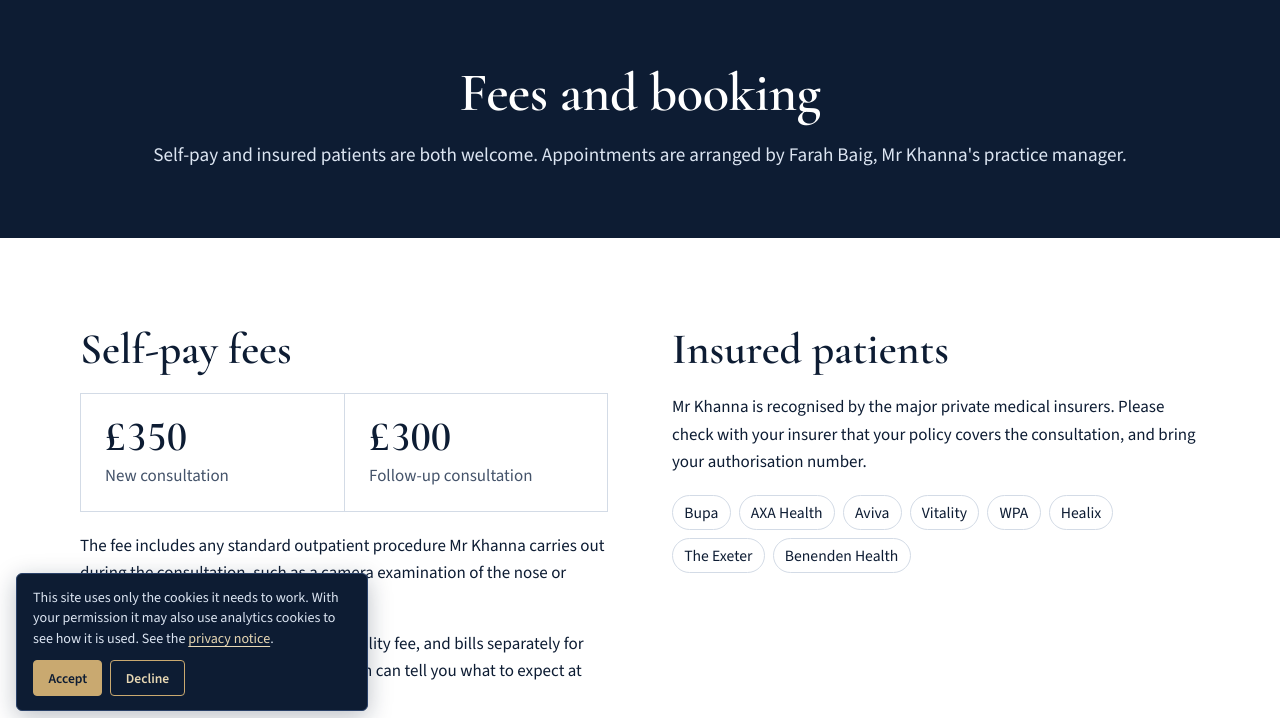
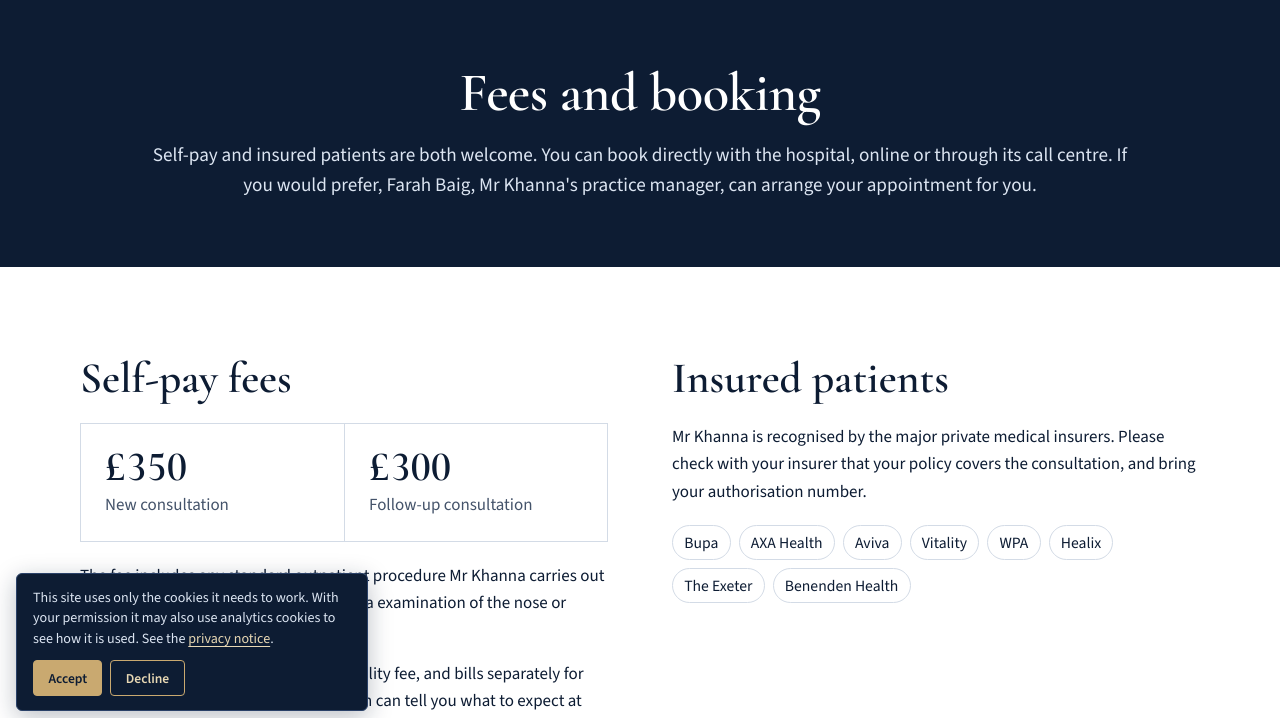
Before and after one commit to am4nkhanna-dev/amankhanna-site, a plain HTML site: page book.html in a window 1280 px wide. Shown: the part 73-791 px from the top of the page. Drawn offline with nearby package versions, Linux system fonts and the light colour scheme; a script that the page names is missing.

Commit message:
Fees and booking intro: direct booking first, Farah as backup
Co-Authored-By: Claude Sonnet 5.5 <noreply@anthropic.com>
Claude-Session: https://claude.ai/code/session_01Qj9Me5qhcF2y9SeBomMYBH

```diff
--- a/book.html
+++ b/book.html
@@ -38,7 +38,7 @@
 <section class="page-head">
   <div class="wrap">
     <h1>Fees and booking</h1>
-    <p class="lead">Self-pay and insured patients are both welcome. Appointments are arranged by Farah Baig, Mr Khanna's practice manager.</p>
+    <p class="lead">Self-pay and insured patients are both welcome. You can book directly with the hospital, online or through its call centre. If you would prefer, Farah Baig, Mr Khanna's practice manager, can arrange your appointment for you.</p>
   </div>
 </section>
 
```
